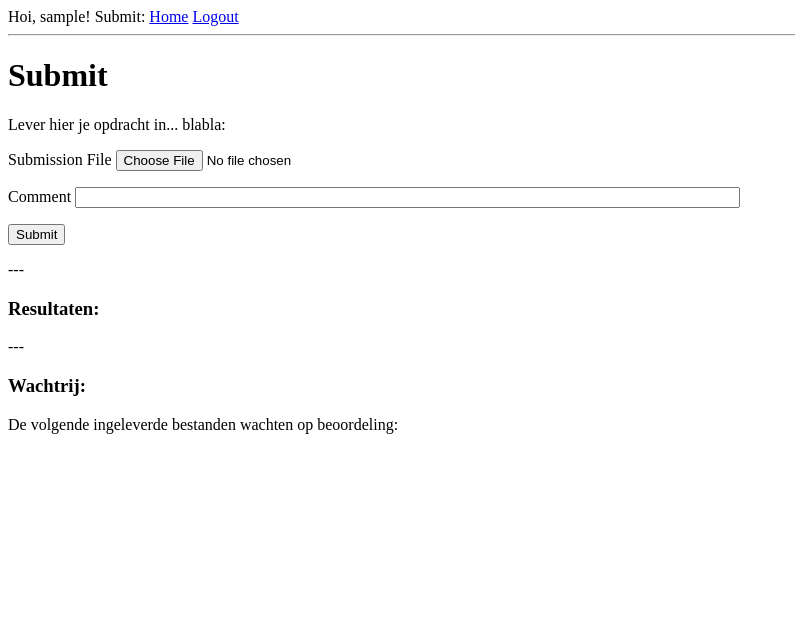
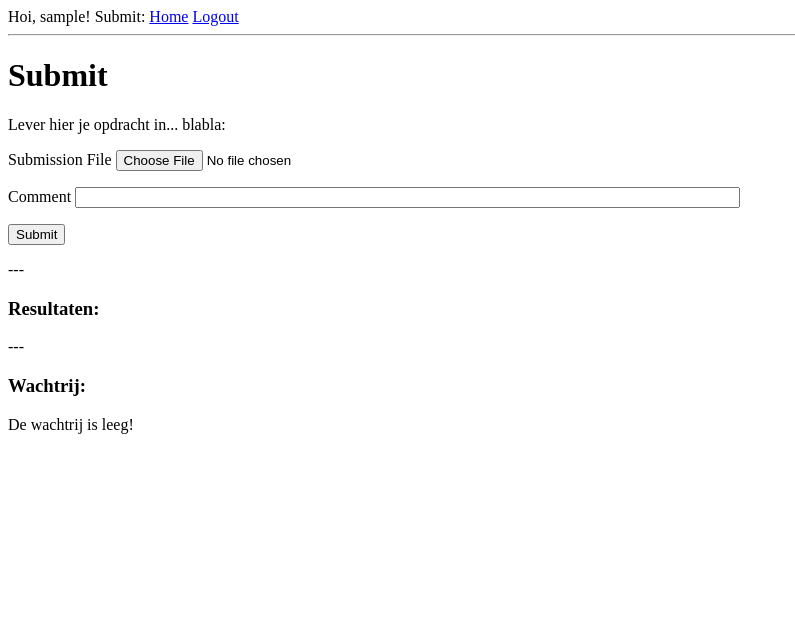
Before and after one commit to tomkooij/submit, a Flask app: page /index in a window 1280 px wide. Shown: the top 634 px of the page, without its empty margins (0-795 px from the left). Run offline with Flask 2, Linux system fonts and the light colour scheme; a user stored in the database is signed in; tables that the repository leaves empty hold one stand-in row (values such as "Sample post"); some libraries are stand-ins or nearby versions.

Commit message:
Add "de wachtrij is leeg"

```diff
--- a/app/templates/index.html
+++ b/app/templates/index.html
@@ -12,9 +12,12 @@
     {% endfor %}
     ---
     <h3>Wachtrij:</h3>
-    De volgende ingeleverde bestanden wachten op beoordeling:
-    {% for submission in queued_submissions %}
-      {%include '_submission.html' %}
-    {% endfor %}
-
+    {% if queued_submissions %}
+      De volgende ingeleverde bestanden wachten op beoordeling:
+      {% for submission in queued_submissions %}
+        {%include '_submission.html' %}
+        {% endfor %}
+    {% else %}
+      De wachtrij is leeg!
+    {% endif %}
 {% endblock %}
```
